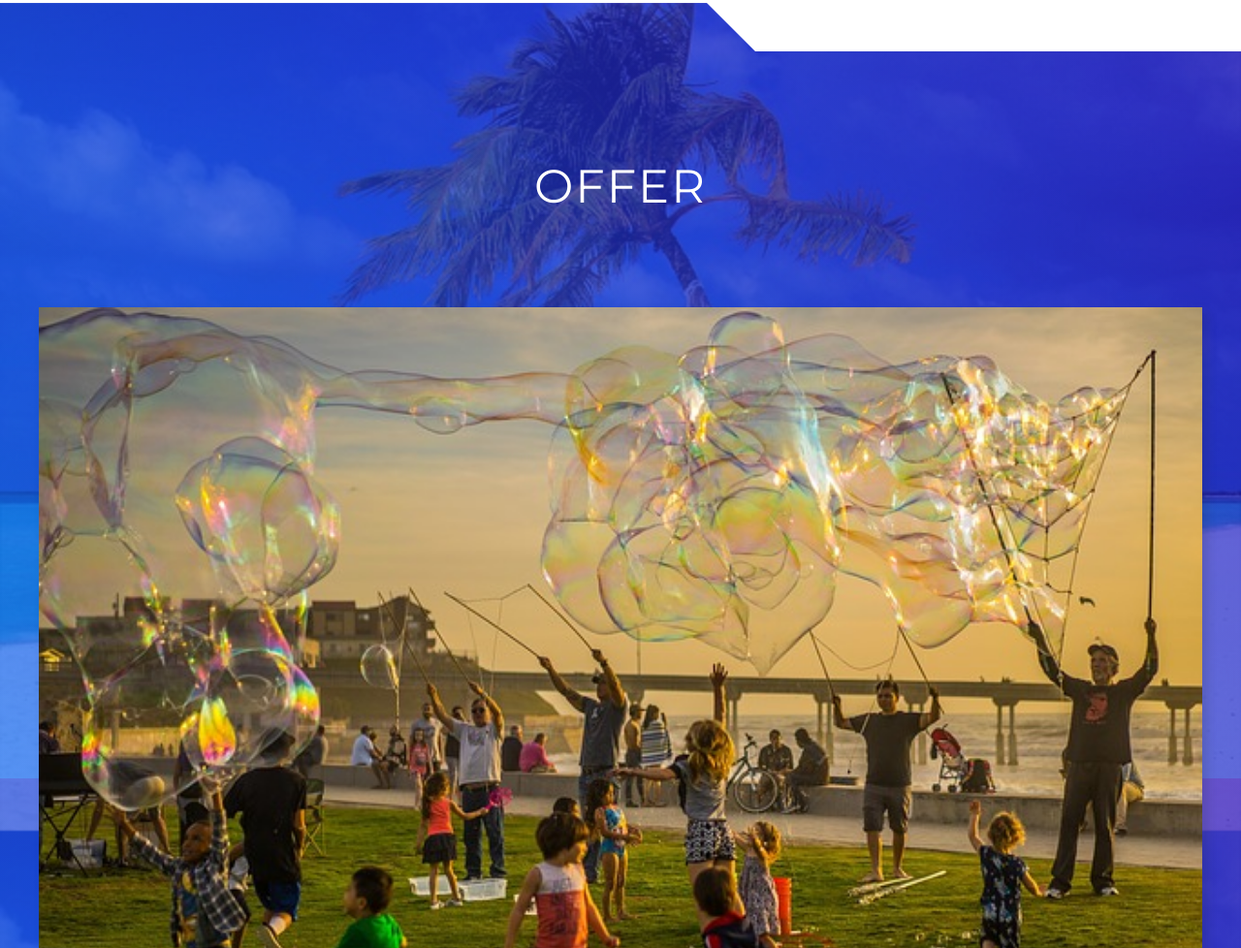
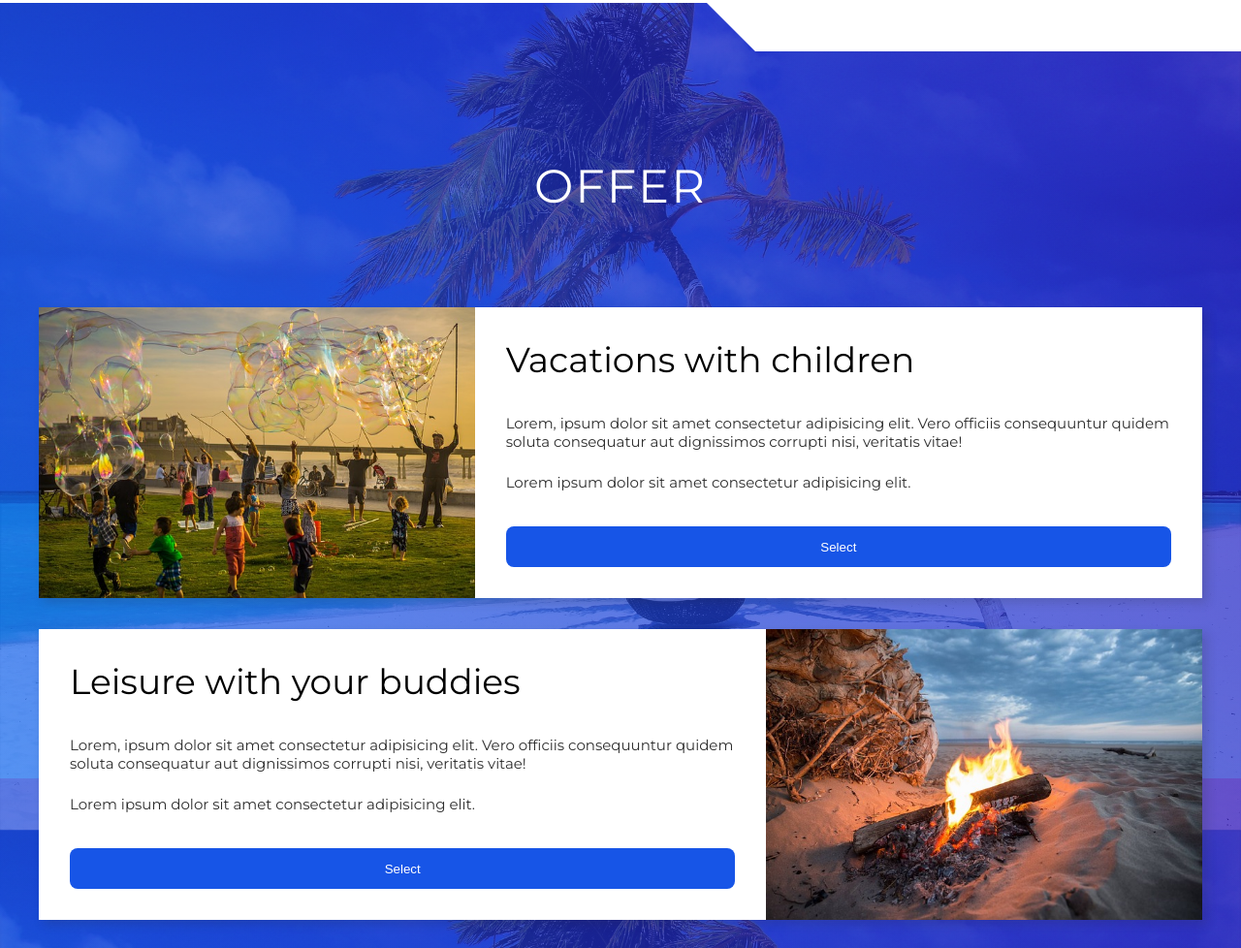
Before and after one commit to gabatk/Travel-with-us, a plain HTML site: page index.html in a window 1280 px wide. Shown: the part 3629-4607 px from the top of the page at 97% size. Drawn offline with Linux system fonts and the light colour scheme.

Commit message:
Offers section completed.

```diff
--- a/sass/main.scss
+++ b/sass/main.scss
@@ -351,6 +351,8 @@ body {
 
 		&-info {
 			padding: 2em;
+			background-color: colors.$pure-white;
+			z-index: 10;
 		}
 
 		&-heading {
@@ -409,6 +411,38 @@ body {
 		&__img {
 			margin-bottom: 0;
 			max-height: 300px;
+		}
+	}
+
+	.offers {
+		&__option {
+			display: flex;
+			margin: 2em 0;
+			width: 100%;
+
+			&-img {
+				width: 50%;
+				height: auto;
+
+				&--right {
+					order: 1;
+				}
+			}
+
+			&-info {
+				display: flex;
+				flex-direction: column;
+				justify-content: space-between;
+			}
+
+			&-heading {
+				margin-bottom: 0.5em;
+				font-size: 3.6rem;
+			}
+
+			&-btn {
+				padding: 1em;
+			}
 		}
 	}
 }
@@ -527,6 +561,21 @@ body {
 			max-width: 900px;
 		}
 	}
+
+	.offers {
+		background-image: colors.$blue-gradient, url('../img/option-hero_1920.jpg');
+
+		&__option {
+			&-img {
+				object-fit: cover;
+				height: 300px;
+			}
+
+			&-text {
+				font-size: 1.5rem;
+			}
+		}
+	}
 }
 
 @media (min-width: 1100px) {
```
Also changed, not shown: css/main.css, 1 other file.
